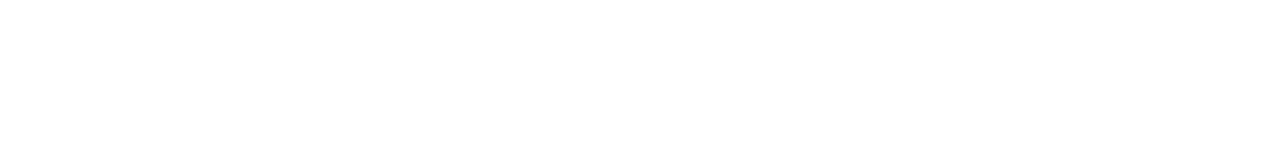
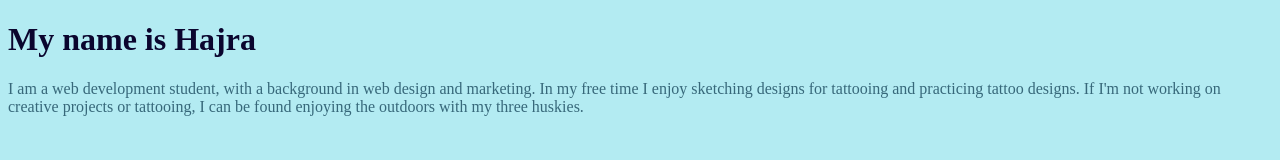
Before and after one commit to hbowen245/hbowen245.github.io, a plain HTML site: page index.html in a window 1280 px wide. Drawn offline with Linux system fonts and the light colour scheme.

Commit message:
Update index.html

```diff
--- a/index.html
+++ b/index.html
@@ -3,10 +3,19 @@
   <head>
     <title>My Personal Introduction</title>
     <style>
-      For the body:
-        body{ background-color:#b3ebf2;}
-        h1 {color:#0a052e;}
-        p {color:#37687a; }
+        body{
+          background-color:#b3ebf2;
+        }
+        h1 {
+          color:#0a052e;
+        }
+        p {
+          color:#37687a;
+        }
     </style>
   </head>
+  <body>
+    <h1>My name is Hajra</h1>
+    <p>I am a web development student, with a background in web design and marketing. In my free time I enjoy sketching designs for tattooing and practicing tattoo designs. If I'm not working on creative projects or tattooing, I can be found enjoying the outdoors with my three huskies. </p>
+  </body>
 </html>
```
